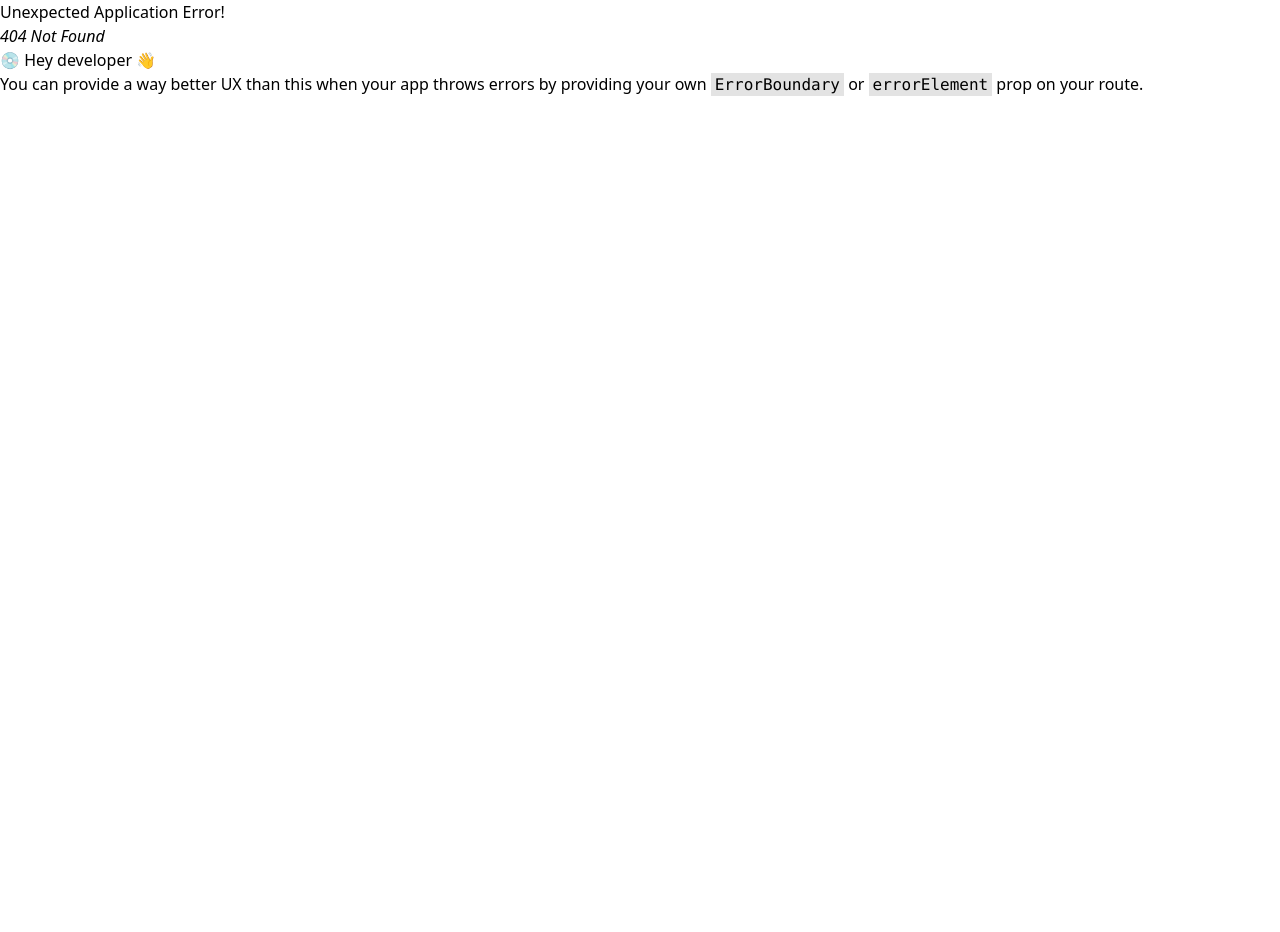
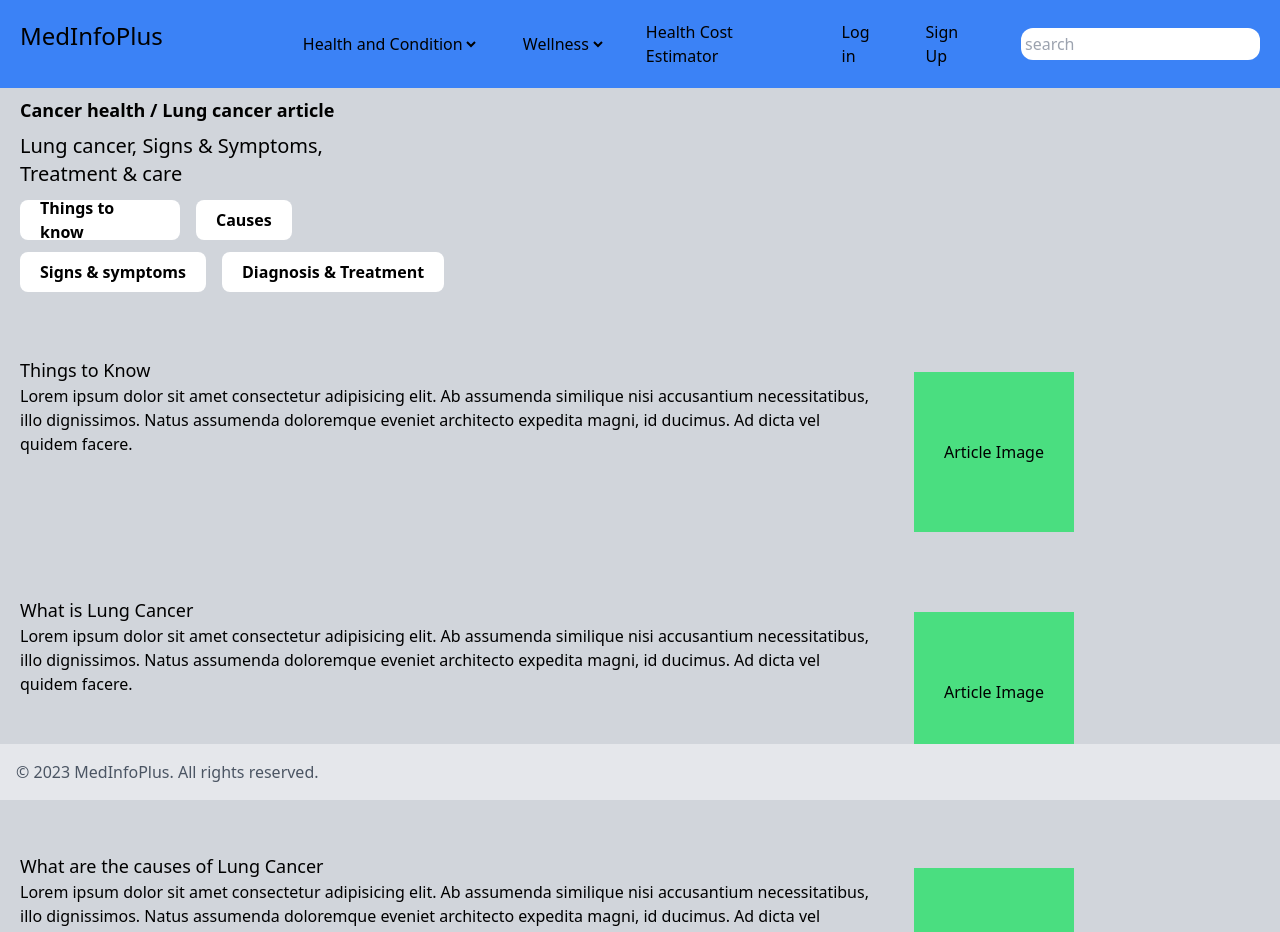
Before and after one commit to Michael-Gichamu/MedInfoPlus, a React (Vite) app in the folder client/: page /article/1 in a window 1280 px wide. Before the commit this address had no page. Shown: the top 932 px of the page. Before the commit the page ends 800 px from the top, so only its background shows below. Built offline with nearby package versions, Linux system fonts and the light colour scheme.

Commit message:
feat:Article page and navigation

```diff
--- a/client/src/Layout.tsx
+++ b/client/src/Layout.tsx
@@ -5,7 +5,7 @@ import { Outlet } from "react-router-dom";
 
 const AppLayout: React.FC = () => {
   return (
-    <div className="flex flex-col min-h-screen overflow-hidden ">
+    <div className="flex flex-col h-[100%] ">
       <div className="h-[10%]">
         <Header />
       </div>
--- a/client/src/components/Footer.tsx
+++ b/client/src/components/Footer.tsx
@@ -2,7 +2,7 @@ import React from "react";
 
 const Footer: React.FC = () => {
   return (
-    <footer className=" bg-gray-200 text-gray-600 p-4  w-[100vw] h-[5rem] bottom-0 overflow-y-hidden">
+    <footer className=" bg-gray-200 text-gray-600 p-4  w-[100%] h-[100%] bottom-0">
       <p>&copy; {new Date().getFullYear()} MedInfoPlus. All rights reserved.</p>
     </footer>
   );
--- a/client/src/components/Header.tsx
+++ b/client/src/components/Header.tsx
@@ -15,7 +15,7 @@ const Header: React.FC = () => {
   console.log(selectedCondition);
 
   return (
-    <div className="  min-w-full h-[10%] bg-blue-500 flex gap-4 justify-between">
+    <div className="h-[100%] w-[100%] bg-blue-500 flex gap-4 justify-between">
       <div className=" text-black text-2xl p-5">MedInfoPlus</div>
       <div className="others ml-[5rem] flex justify-center items-center">
         <div className=" p-5 border-none focus:outline-none">
@@ -34,8 +34,10 @@ const Header: React.FC = () => {
             className=" bg-inherit border-none focus:outline-none"
             name="Wellness"
             id=""
+            onChange={handleConditionChange}
           >
             <option value="">Wellness</option>
+            <option value="/articles">Articles</option>
           </select>
         </div>
         <div className=" p-5 border-none focus:outline-none cursor-pointer">
--- /dev/null
+++ b/client/src/pages/articles/Articles.tsx
@@ -0,0 +1,90 @@
+import React from "react";
+import { useParams } from "react-router-dom";
+import { DiabetesComponentCard } from "../../components/Dcard";
+export const ArticlesComponent: React.FC = (): JSX.Element => {
+  const { id } = useParams();
+  if (id == "1") {
+    return (
+      <>
+        <div className=" flex flex-col bg-gray-300 h-[100%] overflow-y-scroll">
+          <div className=" text-black text-lg ml-5 font-semibold mt-2">
+            Cancer health / Lung cancer article
+          </div>
+          <div className="ml-5 mt-2 text-black text-xl font-medium">
+            Lung cancer, Signs & Symptoms, <br /> Treatment & care
+          </div>
+          <div className="flex gap-4 ml-5 mt-3">
+            <DiabetesComponentCard width="10rem" text="Things to know" />
+            <DiabetesComponentCard width="5rem" text="Causes" />
+          </div>
+          <div className="flex gap-4 ml-5 mt-3">
+            <DiabetesComponentCard width="15rem" text="Signs & symptoms" />
+            <DiabetesComponentCard width="15rem" text="Diagnosis & Treatment" />
+          </div>
+          <div className="things2know flex  justify-between ml-5 ">
+            <div className="text flex flex-col w-[70%]">
+              <p className="text font-medium text-lg  mt-[4rem]">
+                Things to Know
+              </p>
+              <div className=" flex-wrap flex ">
+                Lorem ipsum dolor sit amet consectetur adipisicing elit. Ab
+                assumenda similique nisi accusantium necessitatibus, illo
+                dignissimos. Natus assumenda doloremque eveniet architecto
+                expedita magni, id ducimus. Ad dicta vel quidem facere.
+              </div>
+            </div>
+            <div className="image w-[30%]  mt-[5rem] ml-10">
+              <div className=" bg-green-400  flex h-[10rem] w-[10rem] text-center justify-center items-center">
+                Article Image
+              </div>
+            </div>
+          </div>
+          <div className="whatislungcancer flex  justify-between ml-5 pb-4 ">
+            <div className="text flex flex-col w-[70%]">
+              <p className="text font-medium text-lg  mt-[4rem]">
+                What is Lung Cancer
+              </p>
+              <div className=" flex-wrap flex ">
+                Lorem ipsum dolor sit amet consectetur adipisicing elit. Ab
+                assumenda similique nisi accusantium necessitatibus, illo
+                dignissimos. Natus assumenda doloremque eveniet architecto
+                expedita magni, id ducimus. Ad dicta vel quidem facere.
+              </div>
+            </div>
+            <div className="image w-[30%]  mt-[5rem] ml-10 ">
+              <div className=" bg-green-400  flex h-[10rem] w-[10rem] text-center justify-center items-center">
+                Article Image
+              </div>
+            </div>
+          </div>
+          <div className="whatislungcancer flex  justify-between ml-5 pb-4 ">
+            <div className="text flex flex-col w-[70%]">
+              <p className="text font-medium text-lg  mt-[4rem]">
+                What are the causes of Lung Cancer
+              </p>
+              <div className=" flex-wrap flex ">
+                Lorem ipsum dolor sit amet consectetur adipisicing elit. Ab
+                assumenda similique nisi accusantium necessitatibus, illo
+                dignissimos. Natus assumenda doloremque eveniet architecto
+                expedita magni, id ducimus. Ad dicta vel quidem facere.
+              </div>
+            </div>
+            <div className="image w-[30%]  mt-[5rem] ml-10 ">
+              <div className=" bg-green-400  flex h-[10rem] w-[10rem] text-center justify-center items-center">
+                Article Image
+              </div>
+            </div>
+          </div>
+        </div>
+      </>
+    );
+  } else {
+    return (
+      <>
+        <div className=" text-center text-3xl text-black">
+          Article Not Found
+        </div>
+      </>
+    );
+  }
+};
--- a/client/src/pages/resource/Home.tsx
+++ b/client/src/pages/resource/Home.tsx
@@ -1,19 +1,30 @@
+import React from "react";
+import { useNavigate } from "react-router-dom";
 import { TitleCardComponent } from "../../components/Tcard";
 import { SmallCardComponent } from "../../components/Scard";
-import React from "react";
 
 export const HomeComponentPage: React.FC = () => {
+  const navigate = useNavigate();
+  const gotoPost = (article: string) => {
+    navigate(article);
+  };
   return (
     <>
       <div className=" flex flex-col min-h-[77vh] black-bg">
-        <div className=" flex justify-center    pt-4  text-white text-3xl">
+        <div
+          onClick={() => gotoPost("/article/1")}
+          className=" flex justify-center cursor-pointer    pt-4  text-white text-3xl"
+        >
           <TitleCardComponent />
         </div>
         <div className=" px-[4rem] flex flex-col justify-center ">
           <div className=" mt-5 bg-white w-[18rem] h-[2rem] flex items-center font-bold justify-center ">
             Todays Top stories
           </div>
-          <div className="">
+          <div
+            onClick={() => gotoPost("/article/1")}
+            className=" cursor-pointer"
+          >
             <SmallCardComponent />
           </div>
         </div>
@@ -21,7 +32,10 @@ export const HomeComponentPage: React.FC = () => {
           <div className=" mt-5 bg-white w-[18rem] h-[2rem] flex items-center font-bold justify-center ">
             More Recent Articles
           </div>
-          <div className="">
+          <div
+            onClick={() => gotoPost("/article/1")}
+            className=" cursor-pointer"
+          >
             <SmallCardComponent />
           </div>
         </div>
--- a/client/src/router/Router.tsx
+++ b/client/src/router/Router.tsx
@@ -6,10 +6,12 @@ import {
 import AppLayout from "../Layout";
 import { ResourceCenterComponent } from "../pages/resource/ResourceCenter";
 import { HomeComponentPage } from "../pages/resource/Home";
+import { ArticlesComponent } from "../pages/articles/Articles";
 const routes = createRoutesFromElements([
   <Route path="/" element={<AppLayout />}>
-    <Route index element={<HomeComponentPage />} />
     <Route path="/diabetes" element={<ResourceCenterComponent />} />
+    <Route path="/articles" element={<HomeComponentPage />} />
+    <Route path="/article/:id" element={<ArticlesComponent />} />
   </Route>,
 ]);
 
```
